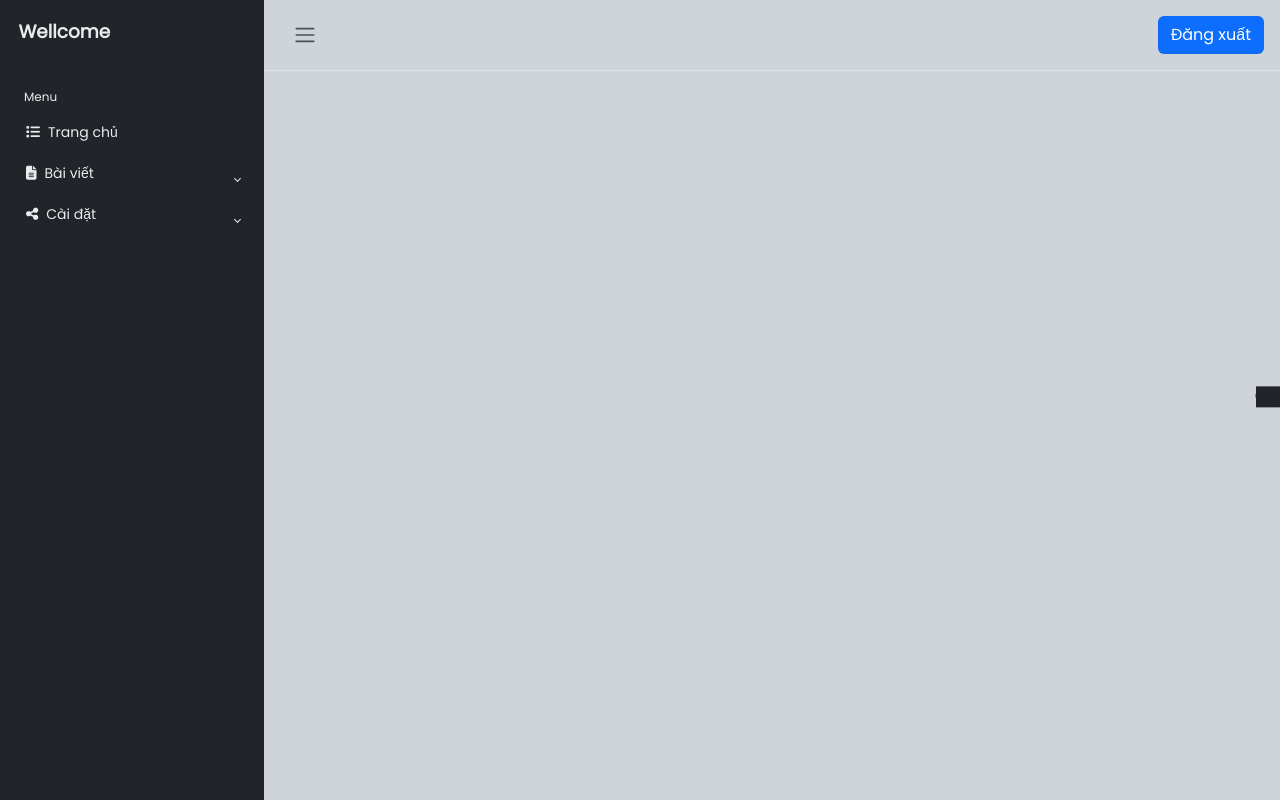
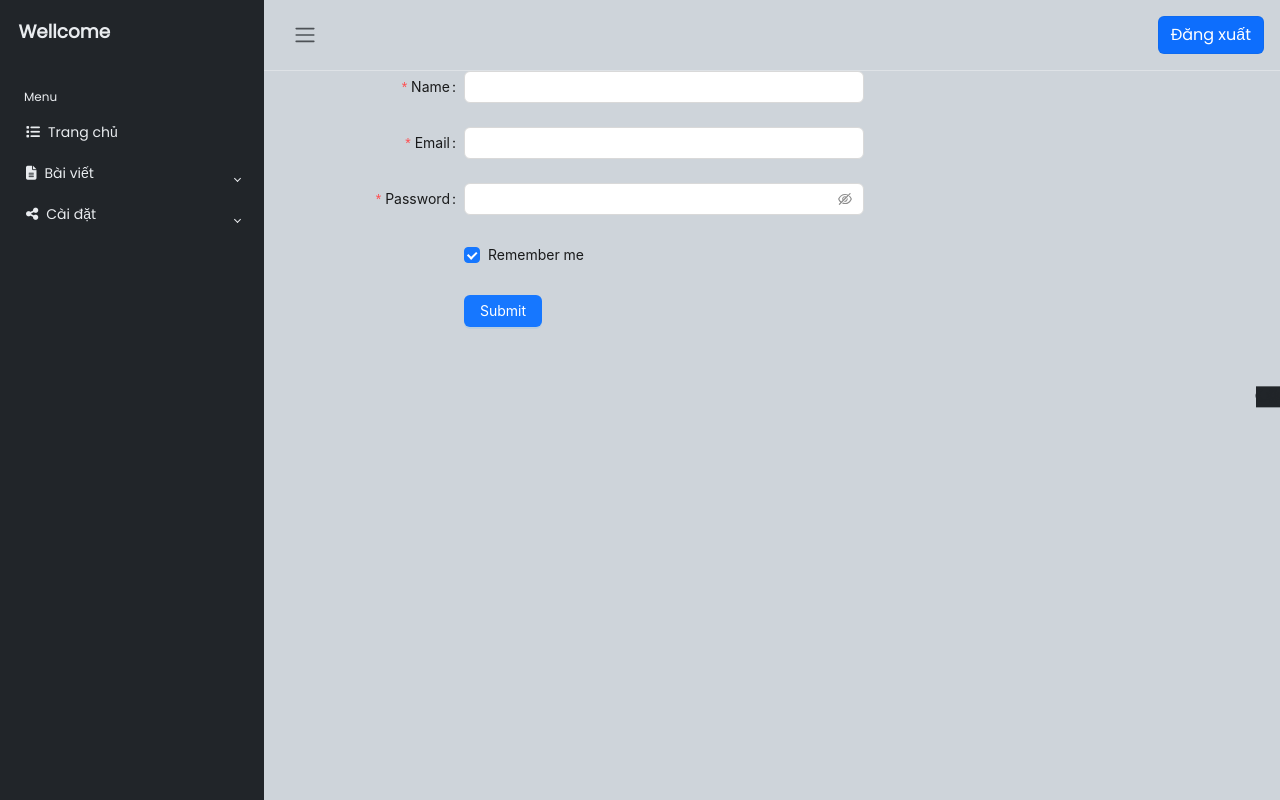
Before and after one commit to minhkhoa99/adminPagetintuc, a React (Create React App) app: page /admin/register in a window 1280 px wide. Built offline with nearby package versions, Linux system fonts and the light colour scheme.

Commit message:
get data

```diff
--- a/package.json
+++ b/package.json
@@ -11,7 +11,7 @@
     "@testing-library/jest-dom": "^5.17.0",
     "@testing-library/react": "^13.4.0",
     "@testing-library/user-event": "^13.5.0",
-    "antd": "^5.12.5",
+    "antd": "^5.12.7",
     "react": "^18.2.0",
     "react-bootstrap": "^2.9.2",
     "react-dom": "^18.2.0",
--- a/src/App.js
+++ b/src/App.js
@@ -6,18 +6,25 @@ import { BrowserRouter as Router, Route, Routes } from "react-router-dom";
 import "./App.css";
 import Navbar from "./components/navbar/Navbar";
 import UpdatePage from "./pages/updatePostPage/UpdatePages";
+import Login from "./pages/login/Login";
+import React from "react";
+import Register from "./pages/register/Register";
+import TableUser from "./pages/table-user/TableUser";
 
 function App() {
   return (
+    <React.Fragment>
       <Router>
         <div className="wrapper">
           <Siderbar />
           <div className="main">
             <Navbar />
             <Routes>
-            <Route path="/" element={<AdminHomePages />} />
+              <Route path="/admin/home-page" element={<AdminHomePages />} />
               <Route path="admin/pages/postPages" element={<PostPage />} />
               <Route path="admin/pages/updatePages" element={<UpdatePage />} />
+              <Route path="/admin/register" element={<Register />} />
+              <Route path="/admin/user" element={<TableUser />} />
 
             </Routes>
           </div>
@@ -27,6 +34,14 @@ function App() {
           <i className="fa-regular fa-sun"></i>
         </div>
       </Router>
+      <Router>
+        <Routes>
+          <Route path="/admin/" element={<Login />} />
+        </Routes>
+      </Router>
+    </React.Fragment>
+
+
   );
 }
 
--- a/src/components/createPosts/FormCreatePosts.jsx
+++ b/src/components/createPosts/FormCreatePosts.jsx
@@ -1,41 +1,40 @@
 import { TextField, MenuItem } from "@mui/material";
-import { useState } from "react";
+import { useState, useEffect } from "react";
 import Button from "react-bootstrap/Button";
 import Form from "react-bootstrap/Form";
 import Modal from "react-bootstrap/Modal";
+import axios from "axios"
 import "./postpage.css";
 
 import ButtonCheck from "./ButtonCheck";
 import ButtonUploadFile from "./ButtonUploadFile";
 
 function FormCreatePosts() {
+
+
+  const [value, setvalue] = useState('')
+
+  const [category, setCategory] = useState([])
+
   const [show, setShow] = useState(false);
 
   const handleClose = () => setShow(false);
   const handleShow = () => setShow(true);
 
-  const currencies = [
-    {
-      value: "Tin Tức-Sự Kiện",
-      label: "Tin Tức-Sự Kiện",
-    },
-    {
-      value: "Tuyên truyền Cổ Động",
-      label: "Tuyên truyền Cổ Động",
-    },
-    {
-      value: "Nghệ Thuật Quần Chúng ",
-      label: "Nghệ Thuật Quần Chúng",
-    },
-    {
-      value: "Tuyên Truyền Lưu Động",
-      label: "Tuyên Truyền Lưu Động",
-    },
-    {
-      value: "Chiếu Phim-Lưu Động",
-      label: "Chiếu Phim-Lưu Động",
-      },
-  ];
+
+  useEffect(() => {
+    axios.get('http://localhost:8000/category')
+      .then(data => {
+        setCategory(data.data.data)
+      })
+      .catch(err => console.log(err))
+  }, [])
+  console.log(category);
+
+  const handleEvent = (e) => {
+    setvalue(e.target)
+    console.log(value);
+  }
 
   return (
     <>
@@ -49,7 +48,7 @@ function FormCreatePosts() {
         </Modal.Header>
         <Modal.Body>
           <Form>
-            <div className="title-form">
+            <div className="title-form ">
               <TextField
                 id="outlined-multiline-flexible"
                 label="Nhập chủ đề sự kiện"
@@ -58,16 +57,18 @@ function FormCreatePosts() {
               />
 
               <TextField
-                id="filled-select-currency"
+                id="filled-select-currency menu-items"
                 select
                 label="Thể loại"
                 defaultValue="Tin Tức-Sự Kiện"
                 helperText="Chọn sự kiện"
+                onChange={handleEvent}
                 variant="filled"
               >
-                {currencies.map((option) => (
-                  <MenuItem key={option.value} value={option.value}>
-                    {option.label}
+                {category.map((option) => (
+
+                  < MenuItem key={option.id} value={option.name} >
+                    {option.name}
                   </MenuItem>
                 ))}
               </TextField>
@@ -75,7 +76,7 @@ function FormCreatePosts() {
             </div>
 
             <div className="short-title">
-            <TextField
+              <TextField
                 id="outlined-multiline-flexible"
                 label="Nhập tiêu đề ngắn"
                 multiline
@@ -106,7 +107,7 @@ function FormCreatePosts() {
             Tạo mới
           </Button>
         </Modal.Footer>
-      </Modal>
+      </Modal >
     </>
   );
 }
--- a/src/components/createPosts/postpage.css
+++ b/src/components/createPosts/postpage.css
@@ -1,22 +1,29 @@
 #outlined-multiline-flexible {
-    width: 75vh; /* Sử dụng đơn vị phần trăm để làm cho nó responsive */
-    max-width: 500px; /* Đặt chiều rộng tối đa nếu màn hình lớn hơn */
+  width: 75vh;
+  /* Sử dụng đơn vị phần trăm để làm cho nó responsive */
+  max-width: 500px;
+  /* Đặt chiều rộng tối đa nếu màn hình lớn hơn */
   height: 50px;
 }
 
 .modal-content {
-    width: 90vw; /* Sử dụng đơn vị viewport width để làm cho nó responsive */
-    max-width: 800px; /* Đặt chiều rộng tối đa nếu màn hình lớn hơn */
+  width: 90vw;
+  /* Sử dụng đơn vị viewport width để làm cho nó responsive */
+  max-width: 800px;
+  /* Đặt chiều rộng tối đa nếu màn hình lớn hơn */
   height: 90%;
 }
+
 .short-title {
   margin-bottom: 2vh;
   display: flex;
   flex-wrap: wrap;
 }
+
 .title-form {
   display: flex;
-    flex-wrap: wrap; /* Cho phép các thành phần chồng lên nhau khi không có đủ không gian */
+  flex-wrap: wrap;
+  /* Cho phép các thành phần chồng lên nhau khi không có đủ không gian */
   justify-content: space-between;
   margin-bottom: 3vh;
 }
@@ -27,4 +34,10 @@
   display: inline-block;
   justify-content: space-between;
   flex-wrap: wrap;
-};
+}
+
+;
+
+#menu-items {
+  width: 300px !important;
+}
--- a/src/index.js
+++ b/src/index.js
@@ -6,9 +6,7 @@ import reportWebVitals from './reportWebVitals';
 
 const root = ReactDOM.createRoot(document.getElementById('root'));
 root.render(
-  <React.StrictMode>
-    <App />
-  </React.StrictMode>
+  <App />
 );
 
 // If you want to start measuring performance in your app, pass a function
--- /dev/null
+++ b/src/pages/login/Login.jsx
@@ -0,0 +1,77 @@
+import React from 'react';
+import { Button, Checkbox, Form, Input } from 'antd';
+const onFinish = (values) => {
+    console.log('Success:', values);
+};
+const onFinishFailed = (errorInfo) => {
+    console.log('Failed:', errorInfo);
+};
+const Login = () => (
+    <Form
+        name="basic"
+        labelCol={{
+            span: 8,
+        }}
+        wrapperCol={{
+            span: 16,
+        }}
+        style={{
+            maxWidth: 600,
+        }}
+        initialValues={{
+            remember: true,
+        }}
+        onFinish={onFinish}
+        onFinishFailed={onFinishFailed}
+        autoComplete="off"
+    >
+        <Form.Item
+            label="Email"
+            name="email"
+            rules={[
+                {
+                    required: true,
+                    message: 'Please input your email!',
+                },
+            ]}
+        >
+            <Input />
+        </Form.Item>
+
+        <Form.Item
+            label="Password"
+            name="password"
+            rules={[
+                {
+                    required: true,
+                    message: 'Please input your password!',
+                },
+            ]}
+        >
+            <Input.Password />
+        </Form.Item>
+
+        <Form.Item
+            name="remember"
+            valuePropName="checked"
+            wrapperCol={{
+                offset: 8,
+                span: 16,
+            }}
+        >
+            <Checkbox>Remember me</Checkbox>
+        </Form.Item>
+
+        <Form.Item
+            wrapperCol={{
+                offset: 8,
+                span: 16,
+            }}
+        >
+            <Button type="primary" htmlType="submit">
+                Submit
+            </Button>
+        </Form.Item>
+    </Form>
+);
+export default Login;
--- /dev/null
+++ b/src/pages/register/Register.jsx
@@ -0,0 +1,89 @@
+import React from 'react';
+import { Button, Checkbox, Form, Input } from 'antd';
+const onFinish = (values) => {
+    console.log('Success:', values);
+};
+const onFinishFailed = (errorInfo) => {
+    console.log('Failed:', errorInfo);
+};
+const Register = () => (
+    <Form
+        name="basic"
+        labelCol={{
+            span: 8,
+        }}
+        wrapperCol={{
+            span: 16,
+        }}
+        style={{
+            maxWidth: 600,
+        }}
+        initialValues={{
+            remember: true,
+        }}
+        onFinish={onFinish}
+        onFinishFailed={onFinishFailed}
+        autoComplete="off"
+    >
+        <Form.Item
+            label="Name"
+            name="name"
+            rules={[
+                {
+                    required: true,
+                    message: 'Please input your Name!',
+                },
+            ]}
+        >
+            <Input />
+        </Form.Item>
+        <Form.Item
+            label="Email"
+            name="email"
+            rules={[
+                {
+                    required: true,
+                    message: 'Please input your email!',
+                },
+            ]}
+        >
+            <Input />
+        </Form.Item>
+
+        <Form.Item
+            label="Password"
+            name="password"
+            rules={[
+                {
+                    required: true,
+                    message: 'Please input your password!',
+                },
+            ]}
+        >
+            <Input.Password />
+        </Form.Item>
+
+        <Form.Item
+            name="remember"
+            valuePropName="checked"
+            wrapperCol={{
+                offset: 8,
+                span: 16,
+            }}
+        >
+            <Checkbox>Remember me</Checkbox>
+        </Form.Item>
+
+        <Form.Item
+            wrapperCol={{
+                offset: 8,
+                span: 16,
+            }}
+        >
+            <Button type="primary" htmlType="submit">
+                Submit
+            </Button>
+        </Form.Item>
+    </Form>
+);
+export default Register;
--- /dev/null
+++ b/src/pages/table-user/TableUser.jsx
@@ -0,0 +1,49 @@
+import React from 'react';
+import { Button, Space, Table, Tag } from 'antd';
+const { Column, ColumnGroup } = Table;
+const data = [
+    {
+
+        UserName: 32,
+        password: 'New York No. 1 Lake Park',
+        tags: ['nice', 'developer'],
+    },
+    {
+
+        age: 42,
+        address: 'London No. 1 Lake Park',
+        tags: ['loser'],
+    },
+    {
+        key: '3',
+        firstName: 'Joe',
+        lastName: 'Black',
+        age: 32,
+        address: 'Sydney No. 1 Lake Park',
+        tags: ['cool', 'teacher'],
+    },
+];
+const TableUser = () => (
+    <Table dataSource={data}>
+
+        <Column title="User Name" dataIndex="UserName" key="email" />
+        <Column title="PassWord" dataIndex="password" key="password" />
+
+        <Column
+            title="Action"
+            key="action"
+            render={(_, record) => (
+                <Space size="middle">
+                    <Button type="primary" >
+                        EDIT
+                    </Button>
+                    <Button type="primary" danger >
+                        DELETE
+                    </Button>
+
+                </Space>
+            )}
+        />
+    </Table>
+);
+export default TableUser;
```
Also changed, not shown: src/components/mainPages/MainPage.jsx (+4 -3 lines), src/components/createPosts/FormCreatePosts.css (added), 1 other file (tests, documents, lock files or other folders). Lines whose indentation alone changed are shown as unchanged.
